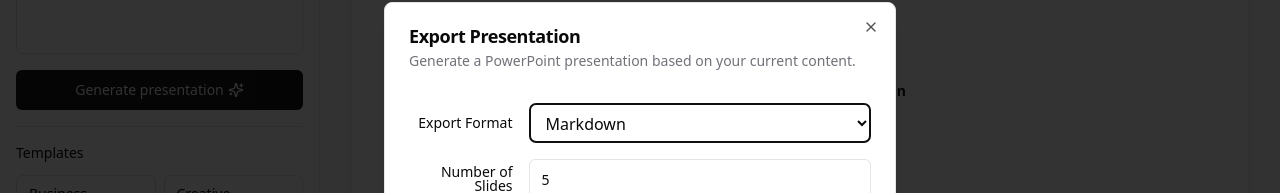
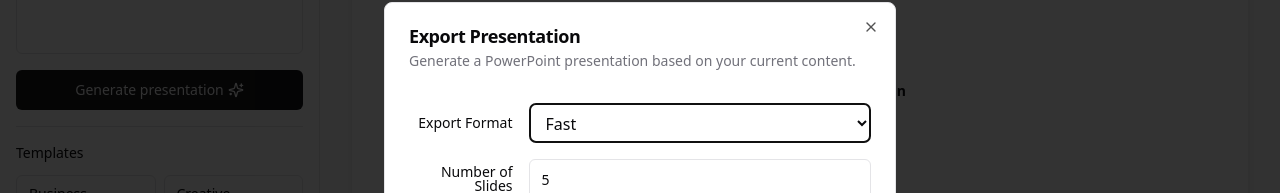
Before and after one commit to Majboor/smart-presentation-builder, a React (Vite) app: page /create in a window 1280 px wide. Both pictures are taken after a click on the button "Export". Shown: the part 251-444 px from the top of the page. Built offline with nearby package versions, Linux system fonts and the light colour scheme.

Commit message:
Rename presentation generation options
Rename the presentation generation options in the frontend to reflect their speed and precision characteristics.  "markdown" is now "Fast", and "json" is now "Precise".  API endpoints remain unchanged.

```diff
--- a/src/components/presentation/PresentationEditor.tsx
+++ b/src/components/presentation/PresentationEditor.tsx
@@ -1,4 +1,3 @@
-
 import React, { useState } from "react";
 import { Button } from "@/components/ui/button";
 import { Input } from "@/components/ui/input";
@@ -191,8 +190,8 @@ const PresentationEditor = () => {
                       value={exportType}
                       onChange={(e) => setExportType(e.target.value as "markdown" | "json")}
                     >
-                      <option value="markdown">Markdown</option>
-                      <option value="json">JSON</option>
+                      <option value="markdown">Fast</option>
+                      <option value="json">Precise</option>
                     </select>
                   </div>
                   <div className="grid grid-cols-4 items-center gap-4">
```
